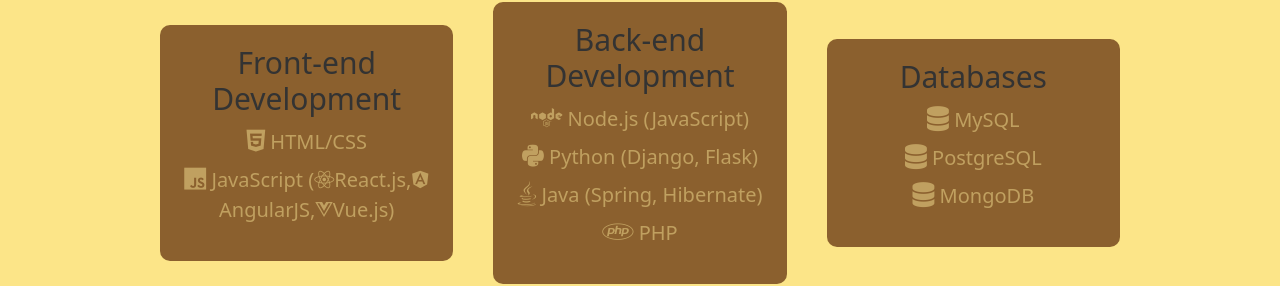
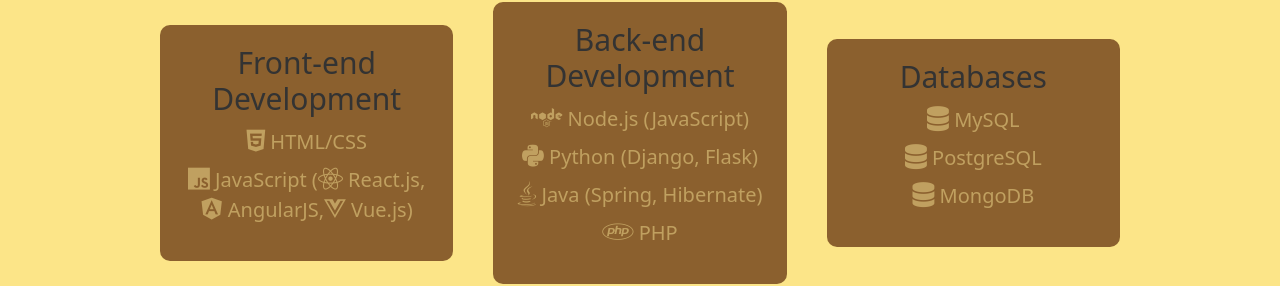
Before and after one commit to MohamedBoghdaddy/Personal-Portfolio, a React (Create React App) app: page / in a window 1280 px wide. Shown: the part 1768-2054 px from the top of the page. Built offline with nearby package versions, Linux system fonts and the light colour scheme.

Commit message:
style: Improve layout and styling for SkillsSection - Updated spacing and alignment to maintain consistency across sections.

```diff
--- a/src/Components/SkillsSection.js
+++ b/src/Components/SkillsSection.js
@@ -11,13 +11,9 @@
 const SkillsSection = () => {
   return (
     <div className="skillsContainer" id="SkillsSection">
-      <h1 className="sectionTitle">Skills</h1> {/* Use CSS class directly */}
+      <h1 className="sectionTitle">Skills</h1>
       <div className="skills">
-        {" "}
-        {/* Use CSS class directly */}
         <div className="skill">
-          {" "}
-          {/* Use CSS class directly */}
           <h2>Front-end Development</h2>
           <ul>
             <li>
@@ -25,9 +21,9 @@
             </li>
             <li>
               <i className="fab fa-js fa-lg"></i> JavaScript (
-              <i class="fa-brands fa-react"></i>React.js,
-              <i class="fa-brands fa-angular"></i>AngularJS,
-              <i class="fa-brands fa-vuejs"></i>Vue.js)
+              <i className="fab fa-react fa-lg"></i> React.js,
+              <i className="fab fa-angular fa-lg"></i> AngularJS,
+              <i className="fab fa-vuejs fa-lg"></i> Vue.js)
             </li>
           </ul>
         </div>
```
